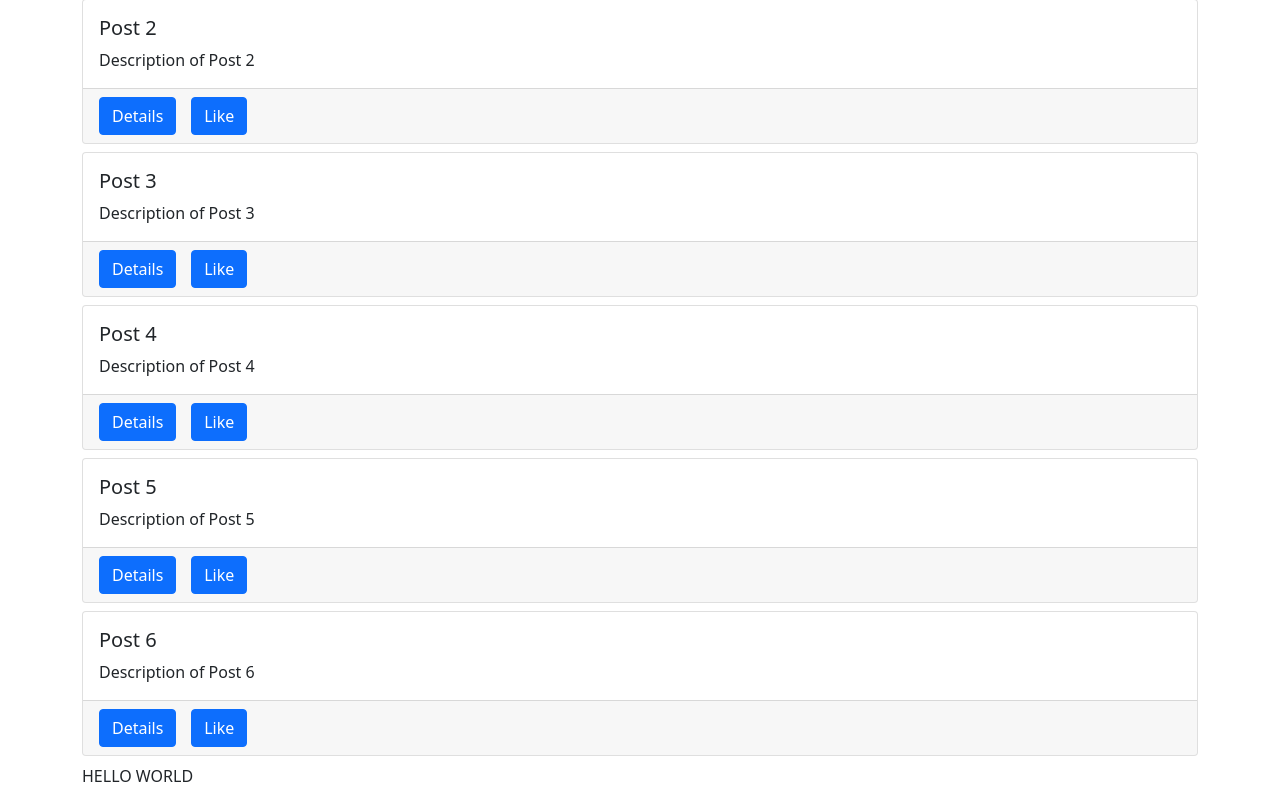
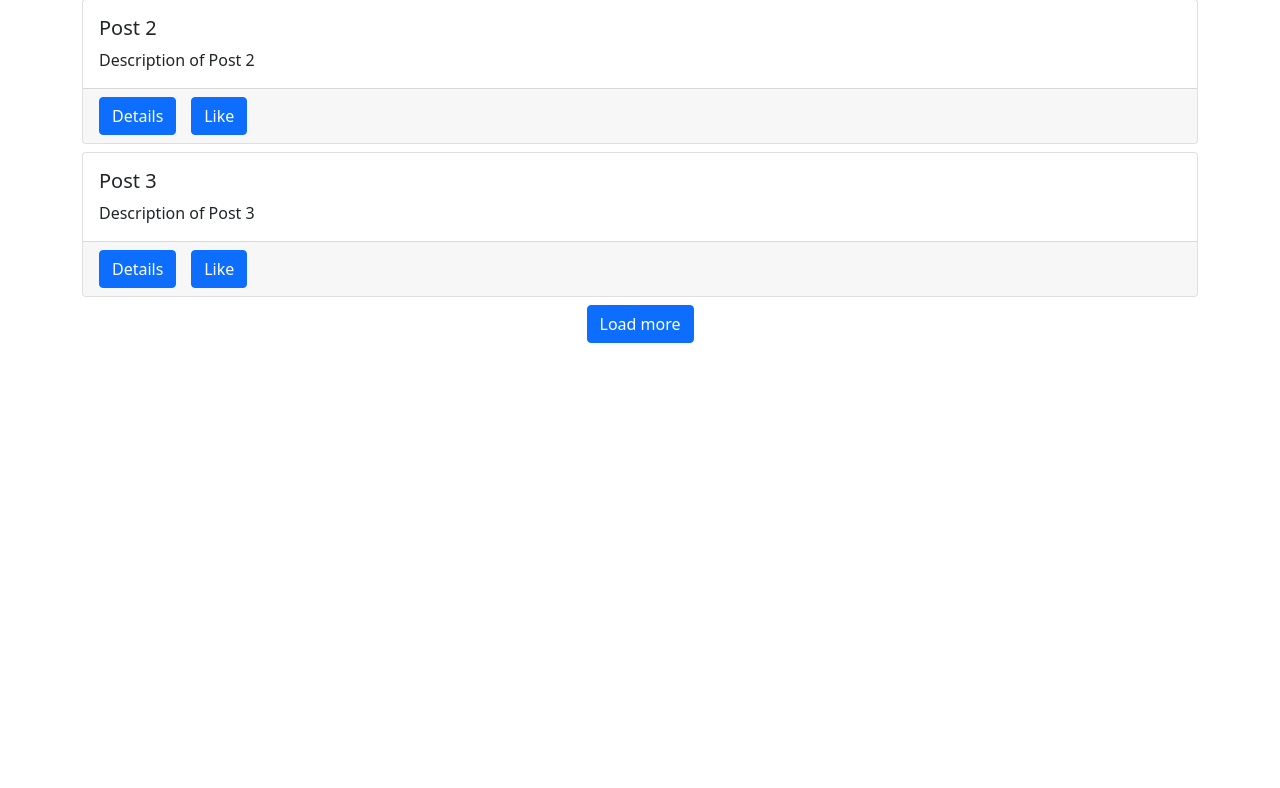
Before and after one commit to Exploser/Django-WebApp, a Django app: page / in a window 1280 px wide. Shown: the part 170-958 px from the top of the page. After the commit the page ends 513 px from the top, so only its background shows below. Run offline with Django 5.2, Linux system fonts and the light colour scheme; data comes from the database, SQL or seed files in the repository; data that the repository does not hold is empty; some libraries are stand-ins or nearby versions.

Commit message:
Add loading button to load more posts Remove the hello world sample from the main code Add indication when the user runs out of posts to see

```diff
--- a/dj_ajax/src/posts/static/posts/main.js
+++ b/dj_ajax/src/posts/static/posts/main.js
@@ -3,24 +3,15 @@
 const helloWorldBox = document.getElementById('hello-world')
 const postsBox = document.getElementById('posts-box')
 const spinnerBox = document.getElementById('spinner-box')
+const loadBtn = document.getElementById('load-btn')
+const endBox = document.getElementById('end-box')
 
-helloWorldBox.innerHTML = 'hello world'
+let visible = 3
 
+const getData = () => {
     $.ajax({
         type: 'GET',
-    url: '/hello-world/',
-    success: function (response) {
-        console.log(response.text)
-        helloWorldBox.textContent = response.text
-    },
-    error: function (error) {
-        console.log('error', error)
-    }
-})
-
-$.ajax({
-    type: 'GET',
-    url: '/data/',
+        url: `/data/${visible}/`,
         success: function (response) {
             console.log(response)
             const data = response.data
@@ -47,9 +38,25 @@
                     </div>
                 `
                 });
-        }, 100);
+            }, 100)
+            if (response.size === 0){
+                endBox.textContent = "Nothing to see here..... :("
+            }
+            else if (response.size <= visible) {
+                loadBtn.classList.add('not-visible')
+                endBox.textContent = "That's the end of scrolling for you"
+            }
         },
         error: function (error) {
             console.error(error);
         }
     })
+}
+
+loadBtn.addEventListener('click', () => {
+    spinnerBox.classList.remove('not-visible')
+    visible += 3
+    getData()
+})
+
+getData()
--- a/dj_ajax/src/posts/templates/posts/main.html
+++ b/dj_ajax/src/posts/templates/posts/main.html
@@ -12,9 +12,13 @@
 
 
 {% block content %}
+    <div id="posts-box" ></div>
+
     <div id="spinner-box" class="text-center">
         <div class="spinner-border" role="status"></div>
     </div>
-    <div id="posts-box" ></div>
-    <div id='hello-world'> </div>
+
+    <div class="text-center mb-3" id="end-box">
+        <button class="btn btn-primary" id="load-btn">Load more</button>
+    </div>
 {% endblock content %}
--- a/dj_ajax/src/posts/urls.py
+++ b/dj_ajax/src/posts/urls.py
@@ -10,5 +10,5 @@
 urlpatterns = [
     path('', post_list_and_create, name='main-board'),
     path('hello-world/',hello_world_view, name='hello-world'),
-    path('data/', load_post_data_view, name='posts-data')
+    path('data/<int:num_posts>/', load_post_data_view, name='posts-data')
 ]
--- a/dj_ajax/src/posts/views.py
+++ b/dj_ajax/src/posts/views.py
@@ -8,7 +8,11 @@
     qs = Posts.objects.all()
     return render(request, 'posts/main.html', {'qs':qs})
 
-def load_post_data_view(request):
+def load_post_data_view(request, num_posts):
+    visible = 3
+    upper = num_posts
+    lower = upper - visible
+    size = Posts.objects.all().count()
     qs = Posts.objects.all()
     data = []
     for obj in qs:
@@ -16,10 +20,11 @@
             'id': obj.id,
             'title': obj.title,
             'body': obj.body,
+            'liked': True if request.user in obj.liked.all() else False,
             'author': obj.author.user.username
         }
         data.append(item)
-    return JsonResponse({'data':data})
+    return JsonResponse({'data':data[lower:upper], 'size': size})
 
 
 def hello_world_view(request):
```
Lines whose indentation alone changed are shown as unchanged.
